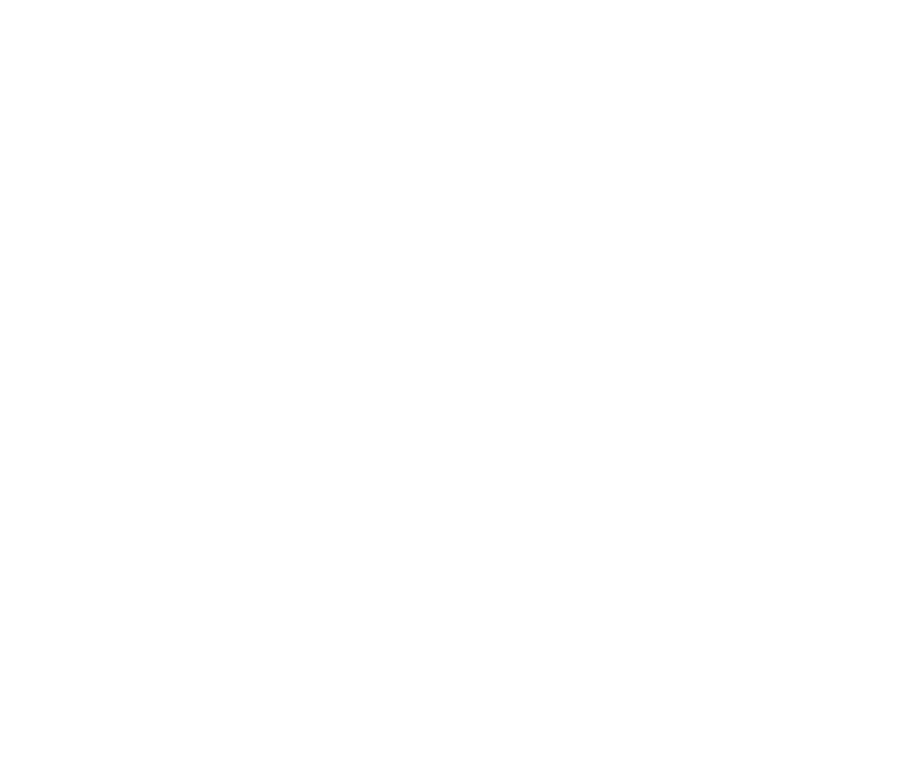
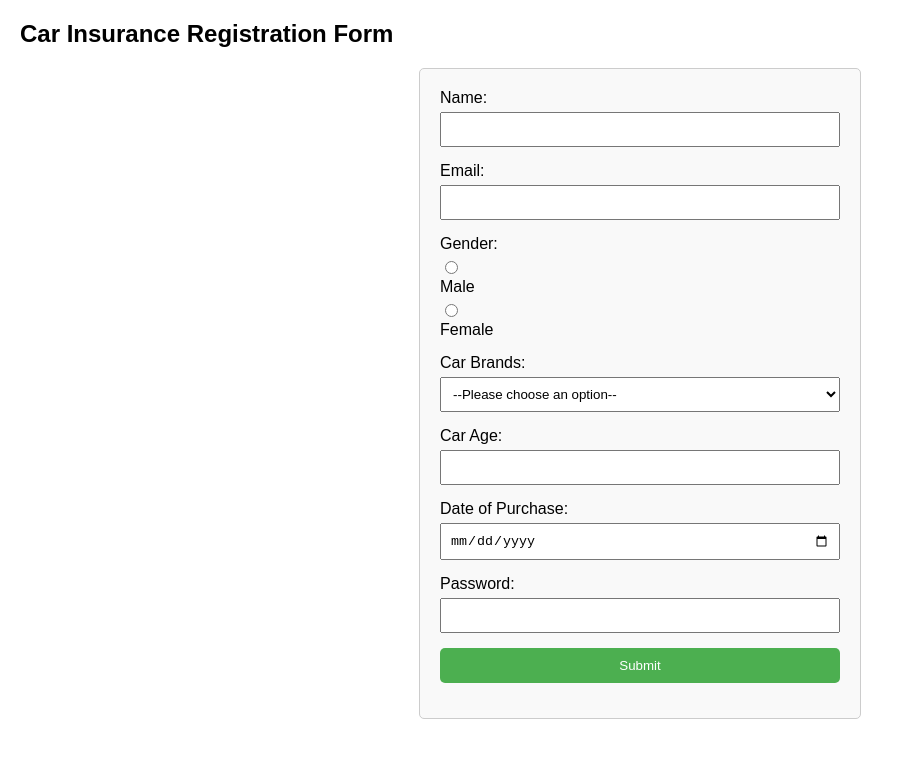
Before and after one commit to acciojob/car-insurance-form-bhanusharanya, a website: page main.html in a window 1280 px wide. Shown: the whole page, without its empty margins (0-903 px from the left). Drawn offline with Linux system fonts and the light colour scheme.

Commit message:
created a submission

```diff
--- a/main.html
+++ b/main.html
@@ -1,16 +1,96 @@
 <!DOCTYPE html>
+<html lang="en">
+<head>
+    <meta charset="UTF-8">
+    <meta name="viewport" content="width=device-width, initial-scale=1.0">
+    <title>Car Insurance Registration</title>
+    <style>
+        body {
+            font-family: Arial, sans-serif;
+            margin: 20px;
+        }
+        form {
+            max-width: 400px;
+            margin: auto;
+            padding: 20px;
+            border: 1px solid #ccc;
+            border-radius: 5px;
+            background-color: #f9f9f9;
+        }
+        div {
+            margin-bottom: 15px;
+        }
+        label {
+            display: block;
+            margin-bottom: 5px;
+        }
+        input[type="text"], input[type="email"], input[type="number"], input[type="date"], input[type="password"], select {
+            width: 100%;
+            padding: 8px;
+            box-sizing: border-box;
+        }
+        input[type="radio"] {
+            margin-right: 5px;
+        }
+        button {
+            display: block;
+            width: 100%;
+            padding: 10px;
+            background-color: #4CAF50;
+            color: white;
+            border: none;
+            border-radius: 5px;
+            cursor: pointer;
+        }
+        button:hover {
+            background-color: #45a049;
+        }
+    </style>
+</head>
+<body>
 
-<html>
-
-<head>
-	<link rel="stylesheet" href="styles.css">
-</head>
-
-<body>
-	<!-- the entire body must be written by student -->
-    <script type="text/javascript" src="./script.js">
-</script>
+<h2>Car Insurance Registration Form</h2>
+<form action="#" method="POST">
+    <div>
+        <label for="name">Name:</label>
+        <input type="text" id="name" name="name" required>
+    </div>
+    <div>
+        <label for="email">Email:</label>
+        <input type="email" id="email" name="email" required>
+    </div>
+    <div>
+        <label>Gender:</label>
+        <input type="radio" id="gender_m" name="gender" value="male" required>
+        <label for="gender_m">Male</label>
+        <input type="radio" id="gender_f" name="gender" value="female" required>
+        <label for="gender_f">Female</label>
+    </div>
+    <div>
+        <label for="cars">Car Brands:</label>
+        <select id="cars" name="cars">
+            <option value="">--Please choose an option--</option>
+            <option value="bmw">BMW</option>
+            <option value="audi">Audi</option>
+            <option value="mercedez">Mercedez</option>
+        </select>
+    </div>
+    <div>
+        <label for="carage">Car Age:</label>
+        <input type="number" id="carage" name="carage" required>
+    </div>
+    <div>
+        <label for="dop">Date of Purchase:</label>
+        <input type="date" id="dop" name="dop" required>
+    </div>
+    <div>
+        <label for="password">Password:</label>
+        <input type="password" id="password" name="password" required>
+    </div>
+    <div>
+        <button type="submit">Submit</button>
+    </div>
+</form>
 
 </body>
-
 </html>
```
